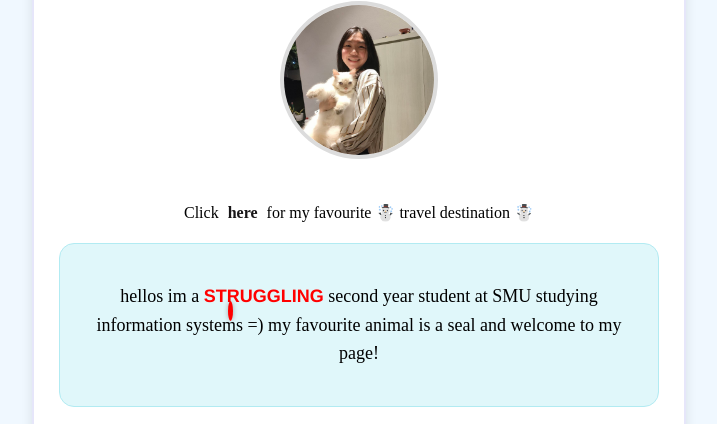
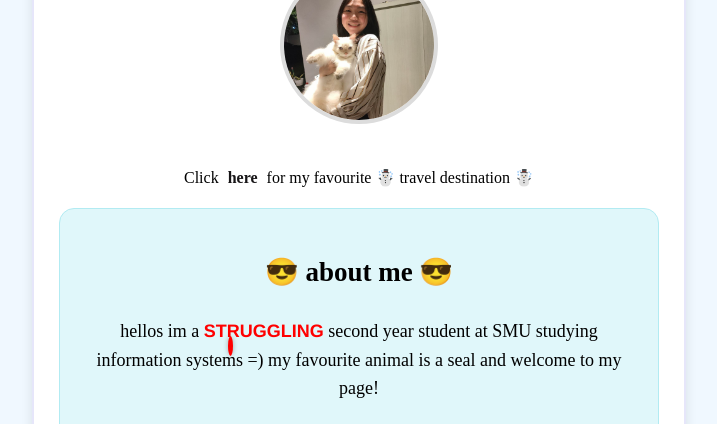
Before and after one commit to woihs/woihs.github.io, a plain HTML site: page index.html in a window 1280 px wide. Shown: the part 205-629 px from the top of the page, without its empty margins (281-998 px from the left). Drawn offline with Linux system fonts and the light colour scheme.

Commit message:
Update index.html

```diff
--- a/index.html
+++ b/index.html
@@ -134,6 +134,7 @@
         <p>Click <a href="https://www.youtube.com/watch?v=DdJC5ifaEb4&autoplay=1&mute=1" class="link">here</a> for my favourite  ☃️ travel destination ☃️</p>
 
         <div class="bio">
+            <h2>😎 about me 😎</h2>
             <p>hellos im a <span class="dripping-blood">STRUGGLING</span> second year student at SMU studying information systems =) my favourite animal is a seal and welcome to my page!</p>
         </div>
 
```
